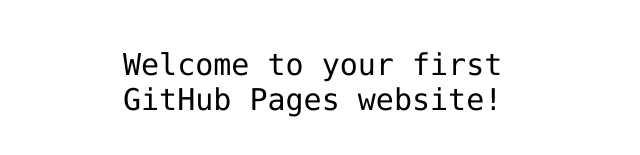
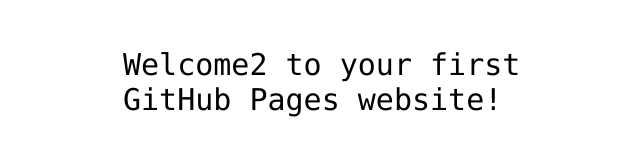
Before and after one commit to marycurran/hello-world, a plain HTML site: page index.html in a window 1280 px wide. Shown: the part 341-496 px from the top of the page, without its empty margins (317-957 px from the left). Drawn offline with Linux system fonts and the light colour scheme.

Commit message:
make a change

```diff
--- a/index.html
+++ b/index.html
@@ -12,7 +12,7 @@
 <img src="https://octodex.github.com/images/daftpunktocat-thomas.gif" id="octocat" alt="octocat-gif" />
 
 <!-- Change this code here by copy and pasting your template on line 15 -->
-<p>Welcome to your first GitHub Pages website!</p>
+<p>Welcome2 to your first GitHub Pages website!</p>
 
 </body>
 </html>
```
